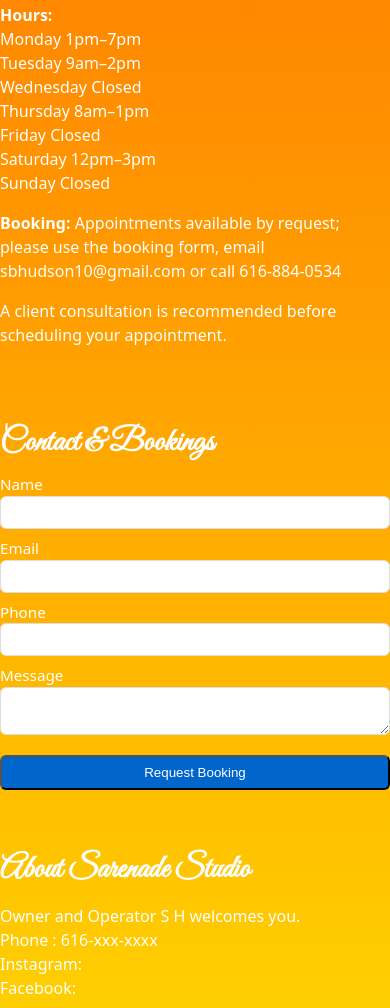
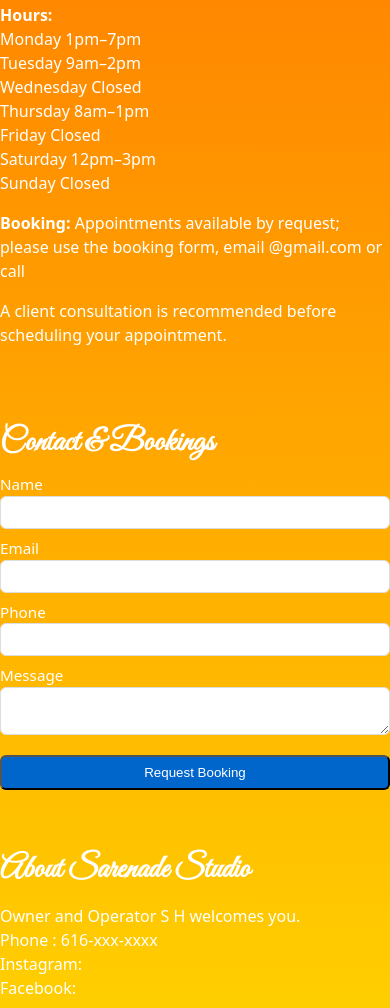
Before and after one commit to jsc1005/jsc1005.github.io, a plain HTML site: page index.html in a window 390 px wide. Shown: the part 3026-4034 px from the top of the page. Drawn offline with Linux system fonts and the light colour scheme.

Commit message:
removed phone numbers and email

```diff
--- a/index.html
+++ b/index.html
@@ -151,7 +151,7 @@
       <section id="schedule" class="container content">
         <h3>Schedule</h3>
         <p><strong>Hours:</strong><br>Monday 1pm–7pm<br>Tuesday 9am–2pm<br>Wednesday Closed<br>Thursday 8am–1pm<br>Friday Closed<br>Saturday 12pm–3pm<br>Sunday Closed</p>
-        <p><strong>Booking:</strong> Appointments available by request; please use the booking form, email sbhudson10@gmail.com or call 616-884-0534</p>
+        <p><strong>Booking:</strong> Appointments available by request; please use the booking form, email @gmail.com or call </p>
         <p> A client consultation is recommended before scheduling your appointment.</p>
       </section>
 
```
